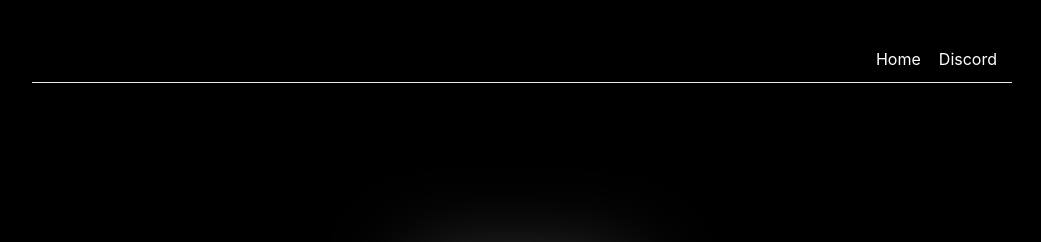
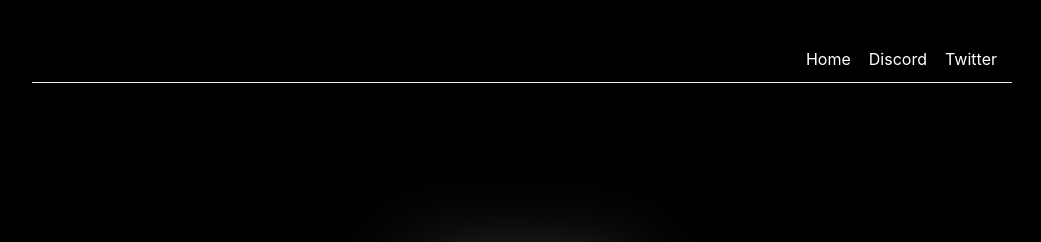
Before and after one commit to feyroozecode/786.world, a Jekyll site: the page built from README.md, in a window 1280 px wide. Shown: the top 242 px of the page, without its empty margins (118-1159 px from the left). Built offline with Jekyll 4.4.1, drawn with Linux system fonts in a browser that asks for light colours; our own code applies the rules of GitHub Pages for plain Markdown files; comment, search, counter and statistics services are not loaded.

Commit message:
Update default.html

```diff
--- a/_layouts/default.html
+++ b/_layouts/default.html
@@ -39,6 +39,7 @@
         <ul id="links" class="links" style="float: right; display: none; padding: 5px;">
 	  <li class="link"><a href="{{ site.baseurl }}/">Home</a></li>
     	  <li class="link"><a href="https://discord.gg/dybMMCDRHN">Discord</a></li>
+    	  <li class="link"><a href="https://twitter.com/786worlds">Twitter</a></li>
 	</span>
       </h1>
       {% endif %}
```
